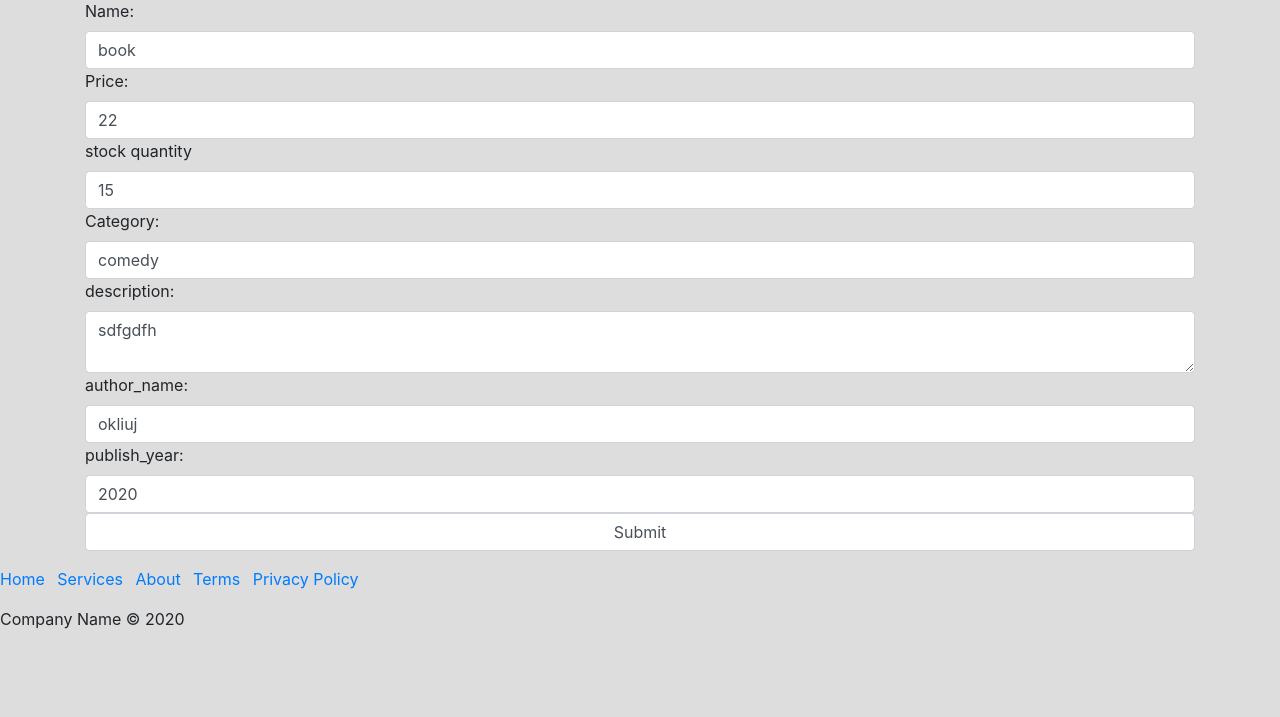
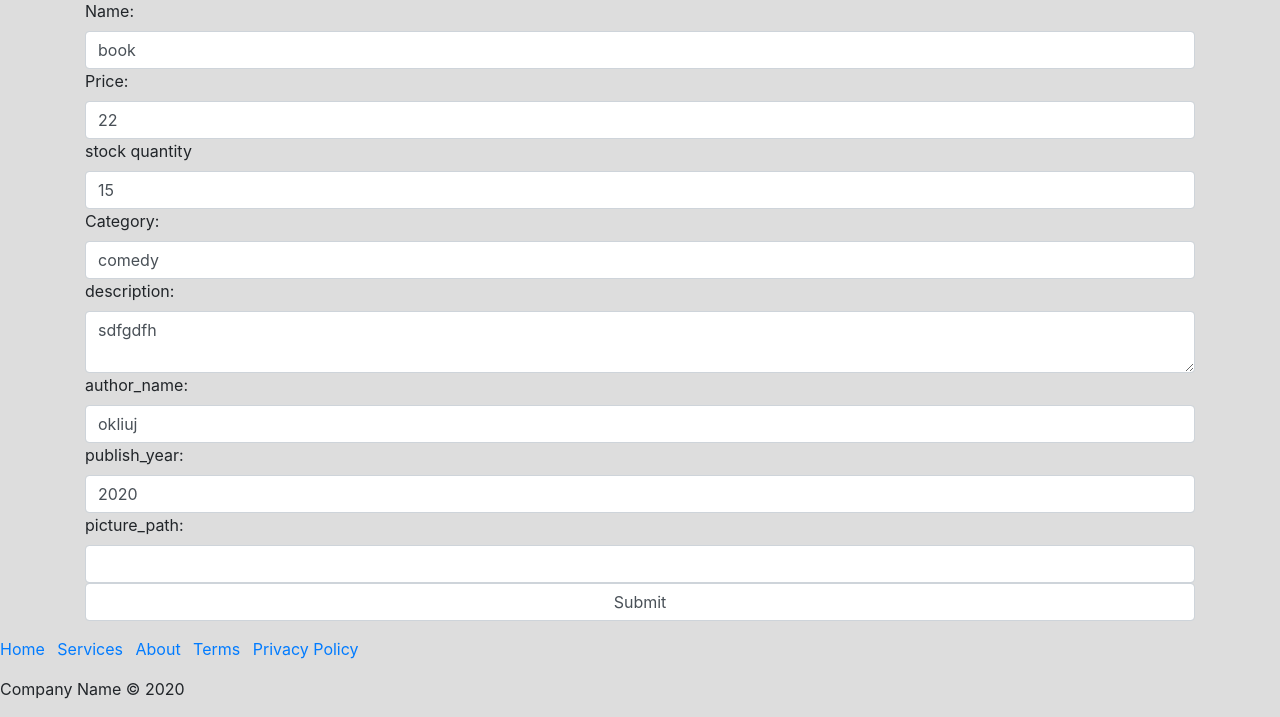
Before and after one commit to wael159/shop_project, a Flask app: page /editItem/1 in a window 1280 px wide. Shown: the part 193-910 px from the top of the page. Before the commit the page ends 822 px from the top, so only its background shows below. Run offline with Flask 2, Linux system fonts and the light colour scheme; data comes from the database, SQL or seed files in the repository; both versions use the stored data as it was after the commit; some libraries are stand-ins or nearby versions.

Commit message:
shop improve

```diff
--- a/app/forms.py
+++ b/app/forms.py
@@ -34,6 +34,7 @@ class Add_books(flask_wtf.FlaskForm):
     description = wtforms.TextAreaField("description:", validators=[vld.DataRequired()])
     author_name = wtforms.StringField("author_name:", validators=[vld.DataRequired()])
     publish_year = wtforms.StringField("publish_year:", validators=[vld.DataRequired()])
+    picture_path = wtforms.StringField("picture_path:", validators=[vld.DataRequired()])
     submit=wtforms.SubmitField("Submit")
 
 
--- a/app/templates/bookList.html
+++ b/app/templates/bookList.html
@@ -13,6 +13,7 @@
              <th>Description</th>
              <th>author_name</th>
              <th>year</th>
+             <th>picture path</th>
          </tr>
         </thead>
 
@@ -26,6 +27,7 @@
         <td>{{ row.description }}</td>
         <td>{{ row.author_name }}</td>
         <td>{{ row.publish_year }}</td>
+        <td>{{ row.picture_path }}</td>
         <td><a href="editItem/{{ row.id }}"><button type="button">Edit</button></a></td>
         <td><a href="deleteItem/{{ row.id }}"><button type="button">Delete</button></a></td>
     </tr>
--- a/app/templates/edit_book.html
+++ b/app/templates/edit_book.html
@@ -69,6 +69,15 @@
             {% endfor %}
         </div>
 
+        <div>
+            {{ form.picture_path.label }}
+            {{ form.picture_path(class="form-control") }}
+
+            {% for error in form.picture_path.errors %}
+                <small>{{ error }}</small>
+            {% endfor %}
+        </div>
+
 
         {{ form.submit(class="form-control") }}
     </form>
--- a/app/views.py
+++ b/app/views.py
@@ -109,6 +109,7 @@ def secret():
             book.author_name = form.author_name.data
             book.description = form.description.data
             book.publish_year = form.publish_year.data
+            book.picture_path = form.picture_path.data
             book.save()
             flash('the book were added successfully')
             print(book)
@@ -137,6 +138,7 @@ def edit(id):
                 result.author_name = form.author_name.data
                 result.description = form.description.data
                 result.publish_year = form.publish_year.data
+                result.picture_path = form.picture_path.data
                 result.update()
 
                 flash('book updated successfully')
```
Also changed, not shown: app/models.py (+10 -0 lines), app.db.
